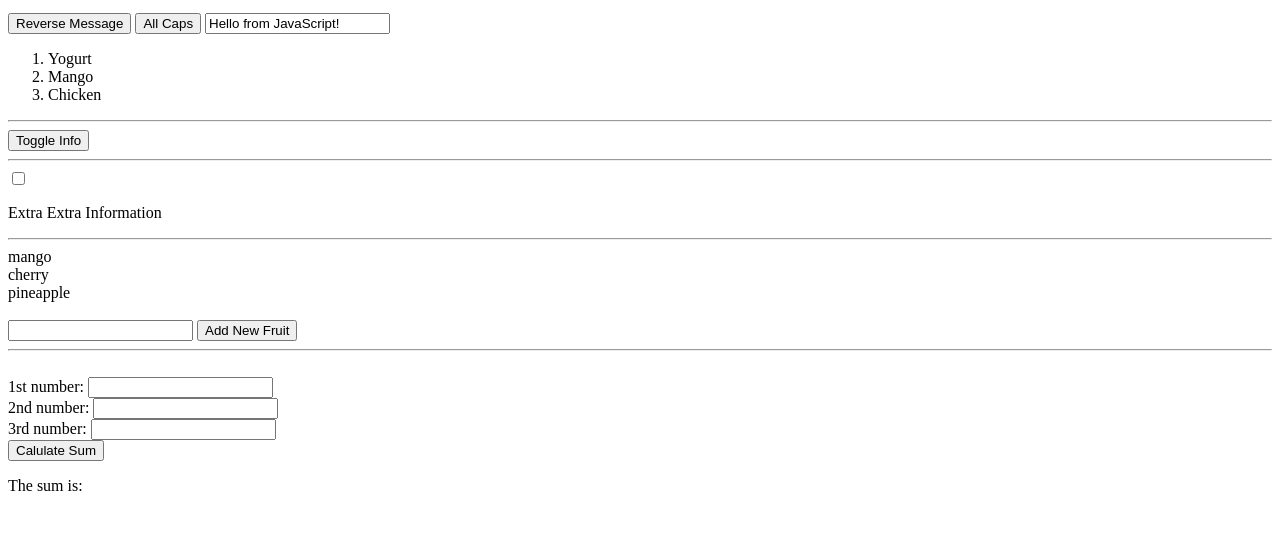
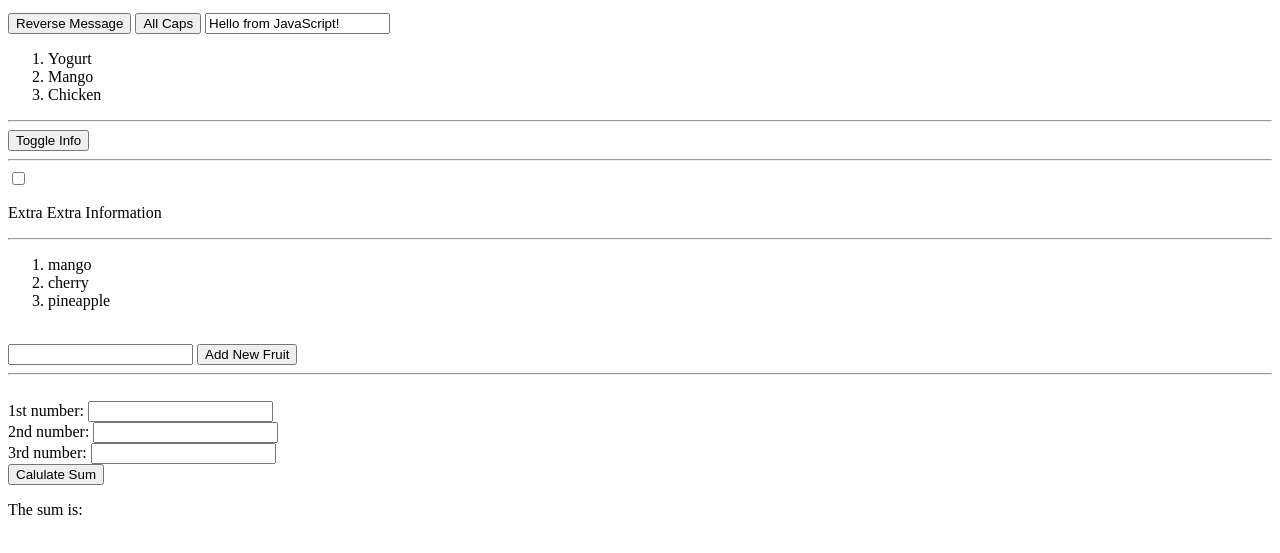
Before and after one commit to leonshimizu/first-example, a plain HTML site: page index.html in a window 1280 px wide. Shown: the part 87-640 px from the top of the page. Drawn offline with nearby package versions, Linux system fonts and the light colour scheme.

Commit message:
made fruits an orderd list

```diff
--- a/index.html
+++ b/index.html
@@ -33,8 +33,10 @@
       <p v-bind:class="{ disabled: displayInfo} ">Extra Extra Information</p>
     </div>
     <hr>
-    <div v-for="fruit in fruits">
-      {{ fruit }}
+    <div>
+      <ol>
+        <li v-for="fruit in fruits">{{ fruit }}</li>
+      </ol>
     </div>
     <br>
     <div>
```
